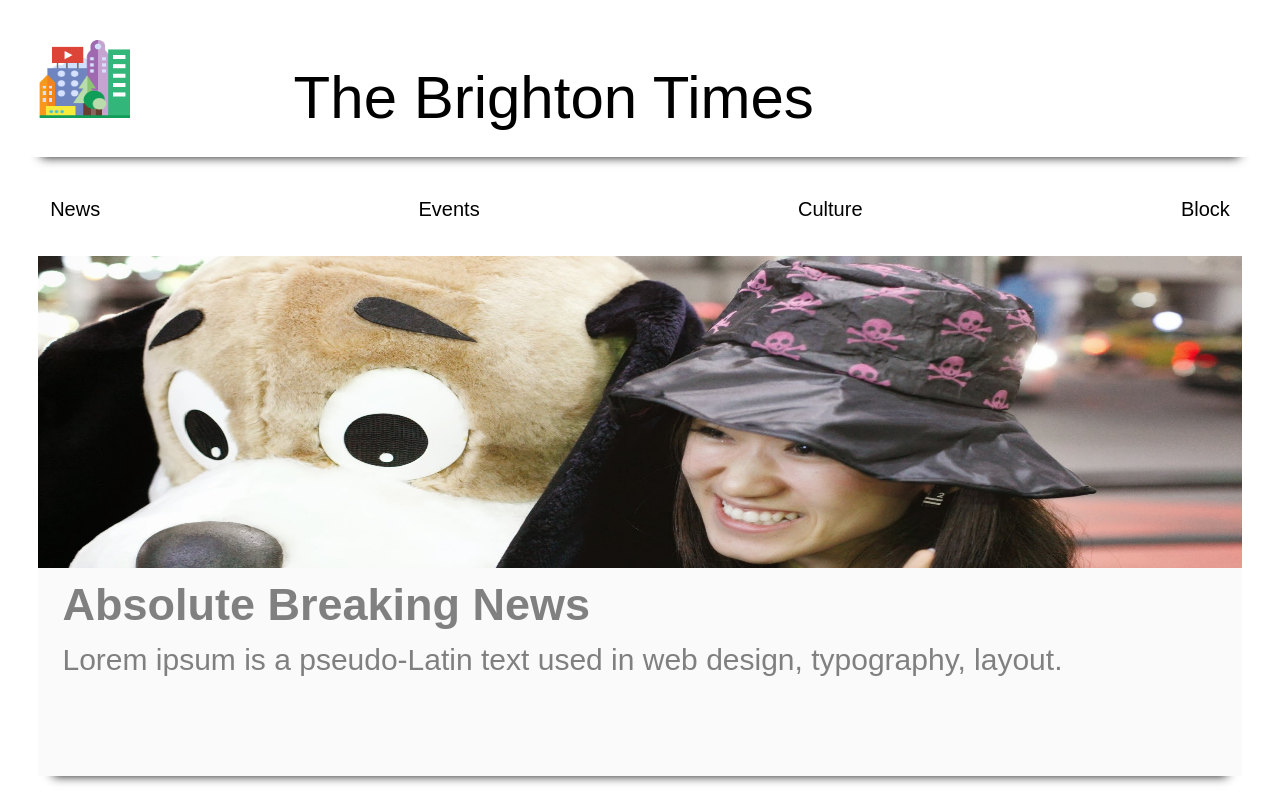
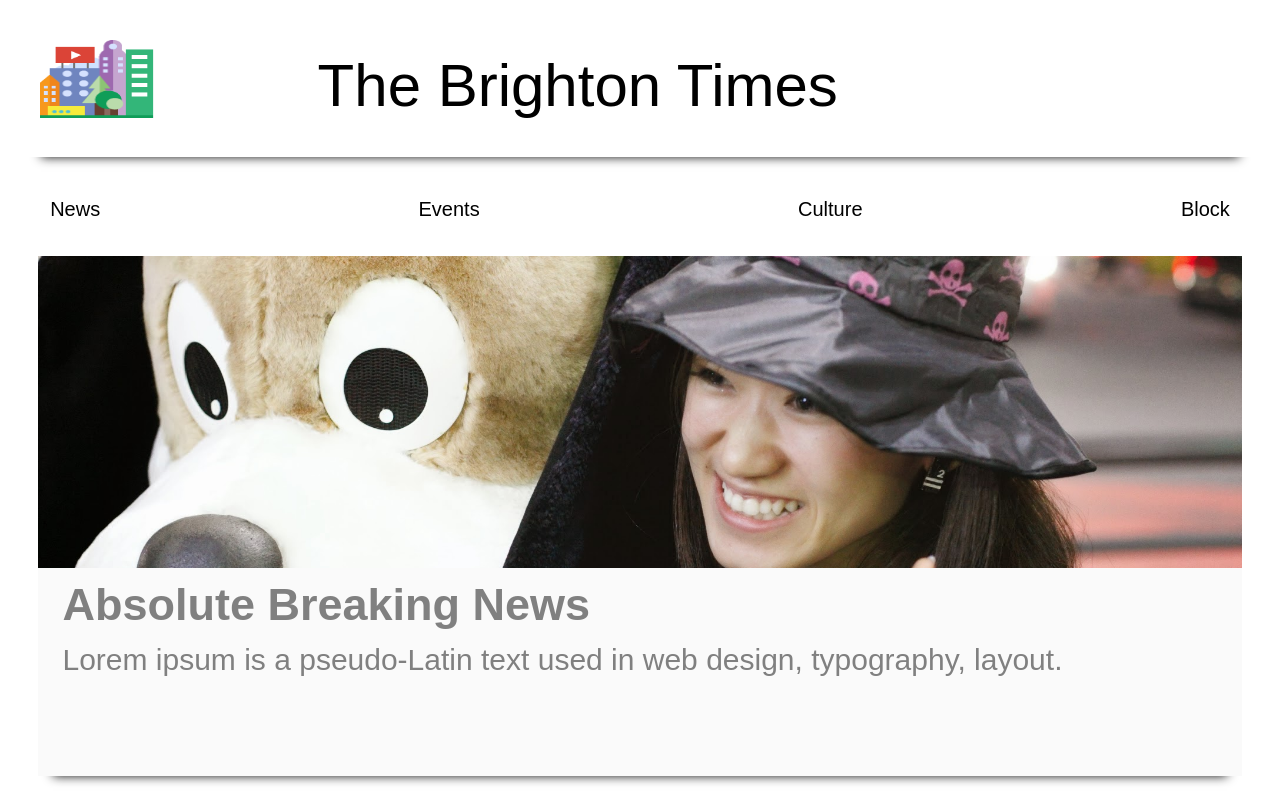
Before and after one commit to madhuprya/reponsiveWebPage, a plain HTML site: page index.html in a window 1280 px wide. Shown: the top 800 px of the page. Drawn offline with Linux system fonts and the light colour scheme.

Commit message:
hero images added for desktop

```diff
--- a/css/style.css
+++ b/css/style.css
@@ -67,9 +67,11 @@ body{
 }
 .breaking_news_figure{
    width: 100%;
-   height: 100%;;
+   height: 100%;
 }
-
+.hero_image{
+   display: none;
+}
 #breaking_news_caption{
    position: absolute;
    bottom: 1%;
@@ -303,7 +305,7 @@ tr:nth-child(odd){
 
   }
    .icon{
-      width: 12vh;
+      width: 15vh;
       margin-right: 10%;
        margin-left: 1%;
 
@@ -325,6 +327,20 @@ tr:nth-child(odd){
 
 
    }
+
+.breaking_news_figure{
+   display: none;
+}
+.hero_image{
+   display: block;
+   background-image: url('../images/dog.jpg');
+   background-color: #cccccc;
+   height: 500px;
+   background-position: center;
+   background-repeat: no-repeat;
+   background-size: cover;
+
+}
    #breaking_news_caption{
        height:40%;
         background: rgba(250,250, 250, 1);
@@ -376,7 +392,7 @@ tr:nth-child(odd){
 
 }
    .title{
-       margin:2% 3%;
+       margin:1% 3%;
        font-size: 3em;
    }
    #footer{
--- a/index.html
+++ b/index.html
@@ -30,6 +30,7 @@
     </div>
     <section id="tab_group">
         <figure id="breaking_news">
+           <div class="hero_image"></div>
             <img class="breaking_news_figure" src="images/dog.jpg">
             <figcaption id="breaking_news_caption">
                 <h2>Absolute Breaking News</h2>
```
